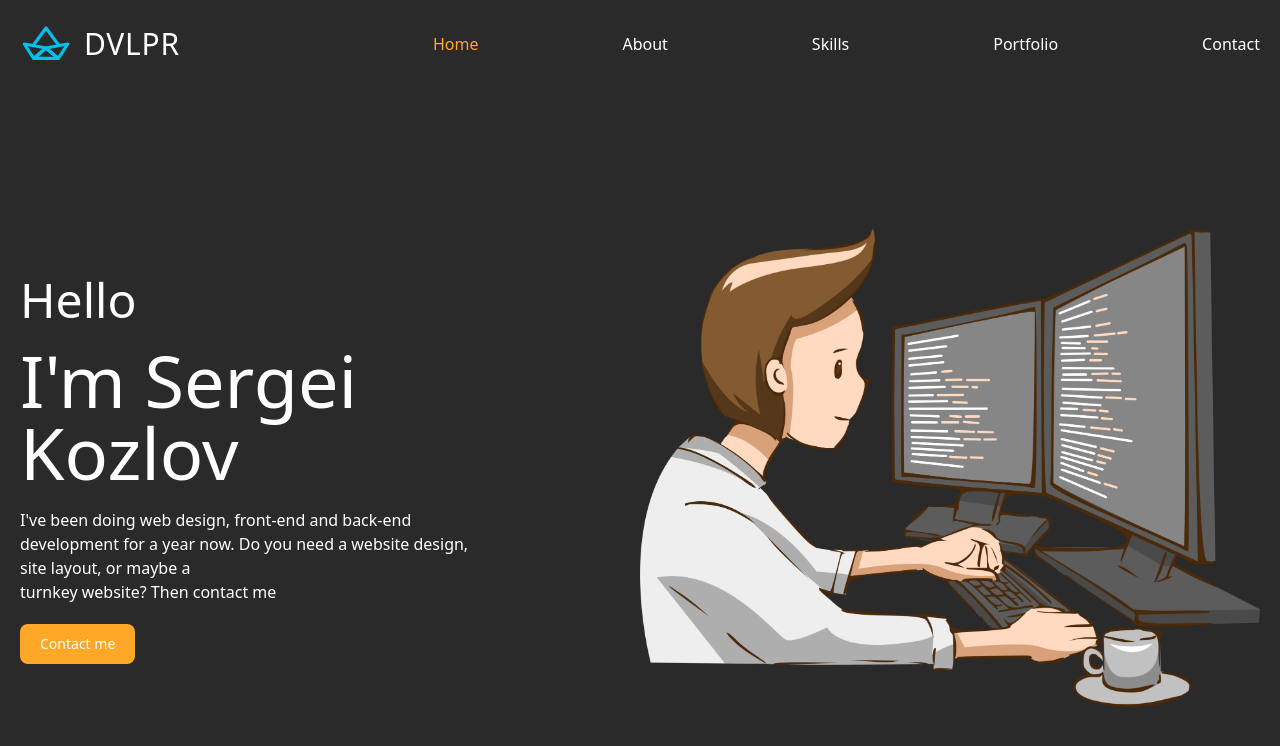
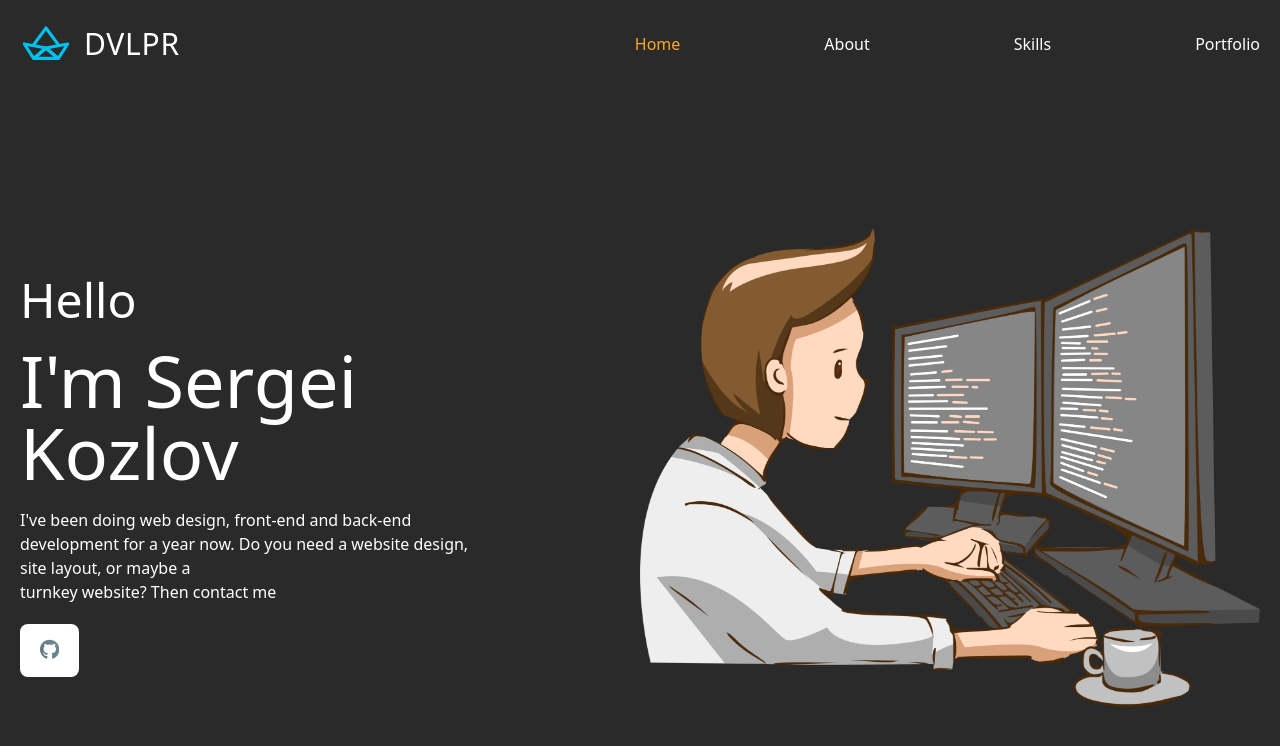
Before and after one commit to Sergey-Kozlov-developer/react-portfolio, a React (Vite) app: page / in a window 1280 px wide. Shown: the top 746 px of the page. Built offline with nearby package versions, Linux system fonts and the light colour scheme.

Commit message:
fix portfolio

```diff
--- a/src/components/home/index.jsx
+++ b/src/components/home/index.jsx
@@ -1,4 +1,5 @@
 import meImage from "./../../assets/img/home/home-me.webp";
+import { Typography } from "@material-tailwind/react";
 
 import { motion } from "framer-motion";
 import AnimatePage from "../animatePage";
@@ -11,7 +12,7 @@ export const Home = () => {
 					<motion.h1
 						animate={{ x: [0, -150, 0], opacity: 1, scale: 1 }}
 						transition={{
-							duration: 5,
+							duration: 3,
 							delay: 0.3,
 							ease: [0.5, 0.71, 1, 1.15],
 						}}
@@ -24,7 +25,7 @@ export const Home = () => {
 					<motion.h1
 						animate={{ x: [0, 150, 0], opacity: 1, scale: 1 }}
 						transition={{
-							duration: 5,
+							duration: 3,
 							delay: 0.3,
 							ease: [0.5, 0.71, 1, 1.15],
 						}}
@@ -37,7 +38,7 @@ export const Home = () => {
 					<motion.p
 						animate={{ x: [100, 150, 0], opacity: 1, scale: 1 }}
 						transition={{
-							duration: 5,
+							duration: 3,
 							delay: 0.3,
 							ease: [0.5, 0.71, 1, 1.15],
 						}}
@@ -52,15 +53,24 @@ export const Home = () => {
 						type="button"
 						animate={{ x: [0, -150, 0], opacity: 1, scale: 1 }}
 						transition={{
-							duration: 5,
+							duration: 3,
 							delay: 0.3,
 							ease: [0.5, 0.71, 1, 1.15],
 						}}
 						initial={{ opacity: 0, scale: 0.5 }}
-						whileHover={{ scale: 1.2 }}
-						className="mb-2 mr-2 rounded-lg bg-orange-400 px-5 py-2.5 text-sm font-medium text-white hover:bg-orange-500  hover:text-purple-600 focus:z-10 focus:outline-none "
+						// whileHover={{ scale: 1.2 }}
+						className="mb-2 mr-2 rounded-lg bg-white px-5 py-2.5 text-sm font-medium text-white hover:bg-orange-500  hover:text-purple-600 focus:z-10 focus:outline-none "
 					>
-						Contact me
+						<Typography
+							as="a"
+							href="https://github.com/Sergey-Kozlov-developer"
+							variant="lead"
+							color="blue-gray"
+							textGradient
+							target="_blank"
+						>
+							<i className="fab fa-github" />
+						</Typography>
 					</motion.button>
 				</div>
 				<motion.div
--- a/src/components/navigation/index.jsx
+++ b/src/components/navigation/index.jsx
@@ -7,7 +7,7 @@ export const Navigation = () => {
 		{ page: "Skills", to: "/skills" },
 
 		{ page: "Portfolio", to: "/portfolio" },
-		{ page: "Contact", to: "/contact" },
+		// { page: "Contact", to: "/contact" },
 	];
 	return (
 		<div className="flex gap-36">
--- a/src/components/portfolio/index.jsx
+++ b/src/components/portfolio/index.jsx
@@ -27,9 +27,13 @@ export function CardPorfolio({
 						<p>Приложение написано на FLutter.</p>
 						<p>Используеммый стэк:</p>
 						<p>{`Flutter\nMobX\nProvider\nFirebase\nGoRouter\nGetIt`}</p>
-						<span className="font-medium">
-							Больше 1000 пользователей
-						</span>
+						{id == 1 ? (
+							<span className="font-medium">
+								Больше 1000 пользователей
+							</span>
+						) : (
+							""
+						)}
 					</div>
 				) : (
 					""
```
